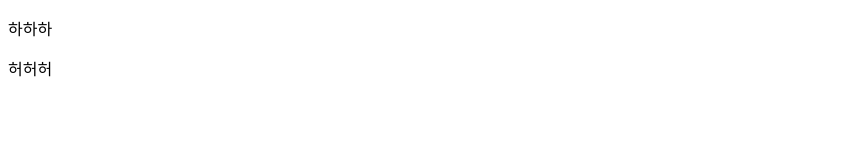
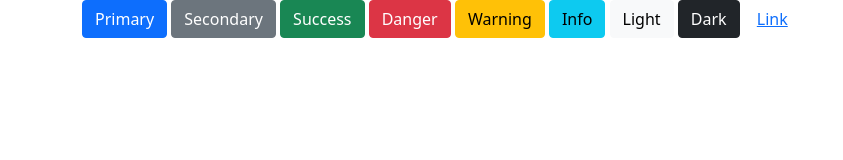
Before and after one commit to gray-rabbit/git_workspace, a plain HTML site: page index.html in a window 1280 px wide. Shown: the whole page, without its empty margins (0-843 px from the left). Drawn offline with nearby package versions, Linux system fonts and the light colour scheme.

Commit message:
bootstrap

```diff
--- a/index.html
+++ b/index.html
@@ -5,12 +5,27 @@
 	<meta charset="UTF-8">
 	<meta http-equiv="X-UA-Compatible" content="IE=edge">
 	<meta name="viewport" content="width=device-width, initial-scale=1.0">
+	<link href="https://cdn.jsdelivr.net/npm/bootstrap@5.0.1/dist/css/bootstrap.min.css" rel="stylesheet"
+		integrity="sha384-+0n0xVW2eSR5OomGNYDnhzAbDsOXxcvSN1TPprVMTNDbiYZCxYbOOl7+AMvyTG2x" crossorigin="anonymous">
+	<script src="https://cdn.jsdelivr.net/npm/bootstrap@5.0.1/dist/js/bootstrap.bundle.min.js"
+		integrity="sha384-gtEjrD/SeCtmISkJkNUaaKMoLD0//ElJ19smozuHV6z3Iehds+3Ulb9Bn9Plx0x4"
+		crossorigin="anonymous"></script>
 	<title>나의 첫번째 홈페이지</title>
 </head>
 
 <body>
-	<p>하하하</p>
-	<p>허허허</p>
+	<div class="container">
+		<button type="button" class="btn btn-primary">Primary</button>
+		<button type="button" class="btn btn-secondary">Secondary</button>
+		<button type="button" class="btn btn-success">Success</button>
+		<button type="button" class="btn btn-danger">Danger</button>
+		<button type="button" class="btn btn-warning">Warning</button>
+		<button type="button" class="btn btn-info">Info</button>
+		<button type="button" class="btn btn-light">Light</button>
+		<button type="button" class="btn btn-dark">Dark</button>
+
+		<button type="button" class="btn btn-link">Link</button>
+	</div>
 </body>
 
 </html>
```
